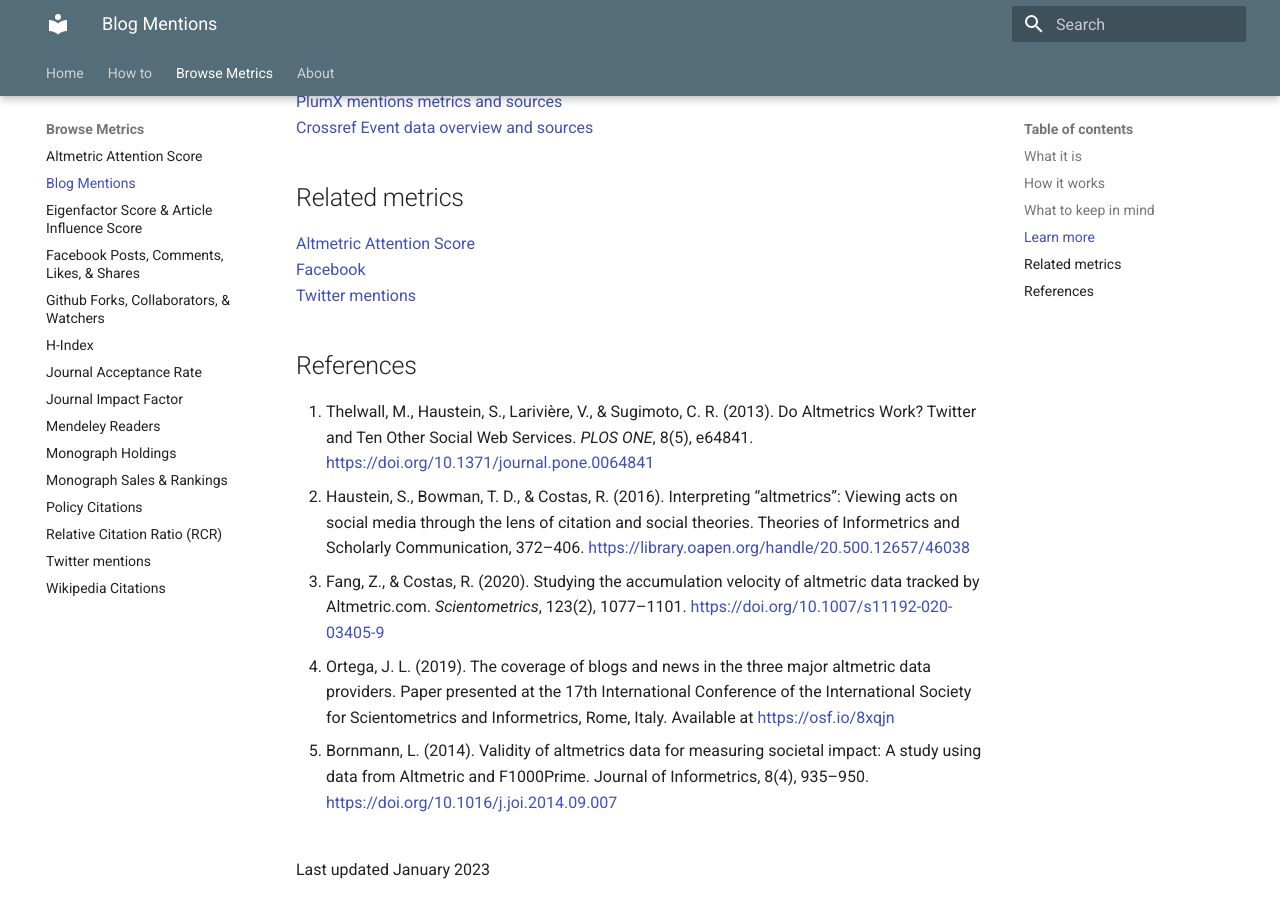
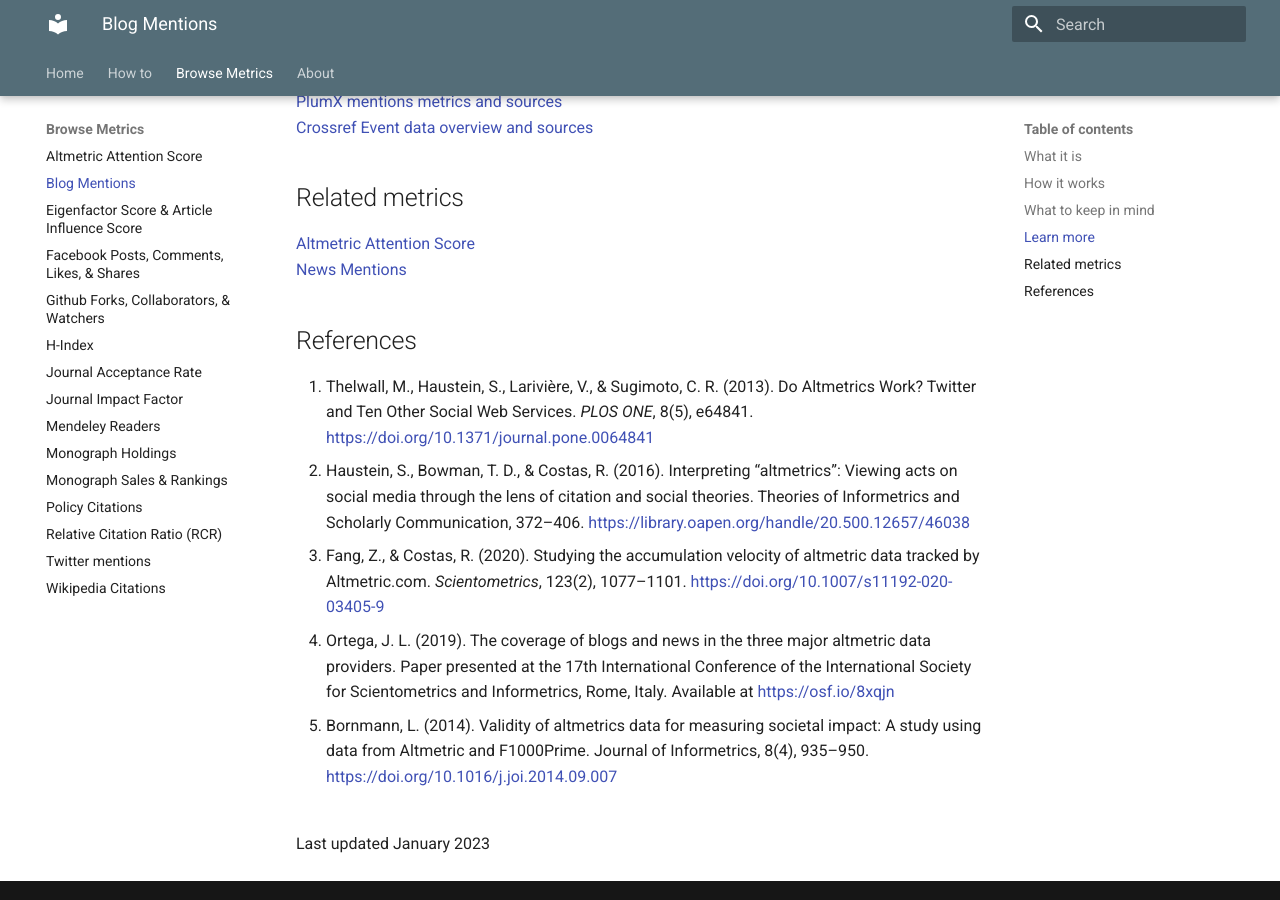
Before and after one commit to rchampieux/diy-documentation, an MkDocs documentation site: the page built from docs/blogmentions.md, in a window 1280 px wide and 900 px high, scrolled down 955 px. Built offline with MkDocs 1.6.1 and Material for MkDocs 9.7.7, drawn with Linux system fonts in a browser that asks for light colours.

Commit message:
Update blogmentions.md

```diff
--- a/docs/blogmentions.md
+++ b/docs/blogmentions.md
@@ -23,9 +23,8 @@ Metric aggregators generally track mentions of scholarly works in scientific and
 
 ## Related metrics
 
-[Altmetric Attention Score]()  <br>
-[Facebook]() <br>
-[Twitter mentions]() <br>
+[Altmetric Attention Score]()
+[News Mentions]()
 
 
 ## References
```
